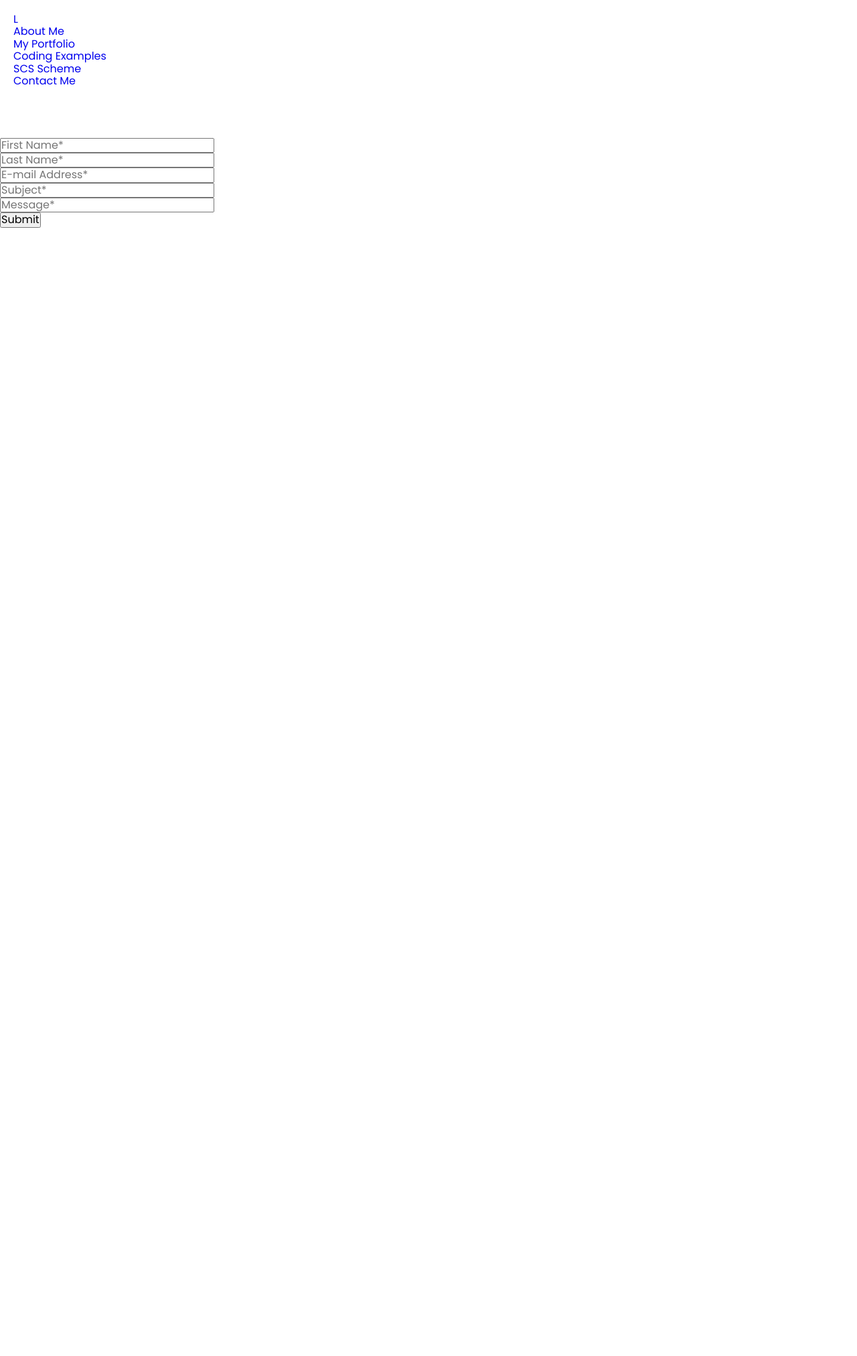
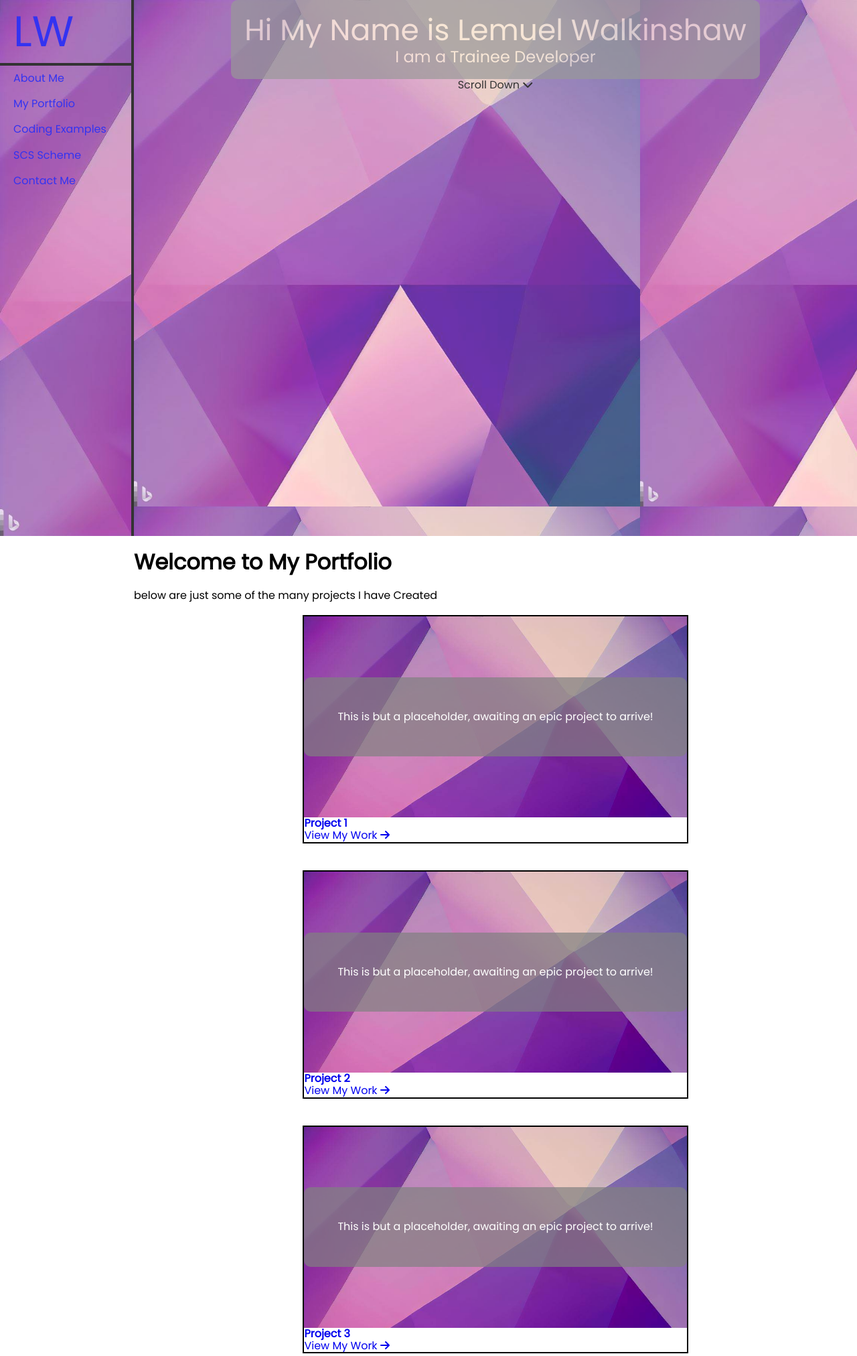
Before and after one commit to LemWalk/Lem-W-Portfolio, a PHP site: page /html/index.html in a window 1280 px wide. Shown: the top 2024 px of the page at 67% size. Before the commit the page ends 340 px from the top, so only its background shows below. Run offline with PHP 8.4, Linux system fonts and the light colour scheme; some libraries are stand-ins or nearby versions.

Commit message:
*basic content and styles*

```diff
--- a/html/index.html
+++ b/html/index.html
@@ -15,50 +15,149 @@
 <title>Lemuel Walkinshaw Portfolio</title>
 </head>
 
+  <!-- =======================================
+  =========== Body ==================== -->
 
   <body>
 
   <header>
-    <nav>
+    <nav style="background-image: url(../img/purple-triangle.jpg);">
       <div>
-        <span><a href="#">L</a></span>
+        <div class="nav-link-initials"><a href="#">LW</a></div>
         <ul>
-          <li><a href="#">About Me</a></li>
-          <li><a href="#">My Portfolio</a></li>
-          <li><a href="#">Coding Examples</a></li>
-          <li><a href="#">SCS Scheme</a></li>
-          <li><a href="#">Contact Me</a></li>
+          <li class="nav-link"><a href="#">About Me</a></li>
+          <li class="nav-link"><a href="#">My Portfolio</a></li>
+          <li class="nav-link"><a href="#">Coding Examples</a></li>
+          <li class="nav-link"><a href="#">SCS Scheme</a></li>
+          <li class="nav-link"><a href="#">Contact Me</a></li>
         </ul>
       </div>
     </nav>
-
-
   </header>
 
   <main>
     <div>
 
+      <div class="hero" style="background-image: url(../img/purple-triangle.jpg);">
+        <div class="hero-container">
+
+          <div class="hero-text-box">
+            <p class="hero-title">Hi My Name is Lemuel Walkinshaw</p>
+            <p class="hero-text">I am a Trainee Developer</p>
+          </div>
+
+          <div class="Scroll-down">
+            <span>Scroll Down</span>
+            <i class="fa-solid fa-chevron-down"></i>
+
+          </div>
+        </div>
+      </div>
+
       <section class="portfolio">
+        <div>
 
+          <div class="port-intro">
+            <h1>Welcome to My Portfolio</h1>
+            <p>below are just some of the many projects I have Created </p>
+          </div>
+
+          <div class="port-outer">
+
+            <div class="port-item">
+              <a href="#">
+                <div class="port-img" style="background-image: url(../img/purple-triangle.jpg);">
+                  <span class="port-img-text">This is but a placeholder, awaiting an epic project to arrive!</span>
+                </div>
+                <div class="port-info">
+                  <h3>Project 1</h3>
+                  <p>View My Work <i class="fa-solid fa-arrow-right"></i></p>
+                </div>
+              </a>
+            </div>
+
+            <div class="port-item">
+              <a href="#">
+                <div class="port-img" style="background-image: url(../img/purple-triangle.jpg);">
+                  <span class="port-img-text">This is but a placeholder, awaiting an epic project to arrive!</span>
+                </div>
+                <div class="port-info">
+                  <h3>Project 2</h3>
+                  <p>View My Work <i class="fa-solid fa-arrow-right"></i></p>
+                </div>
+              </a>
+            </div>
+
+            <div class="port-item">
+              <a href="#">
+                <div class="port-img" style="background-image: url(../img/purple-triangle.jpg);">
+                  <span class="port-img-text">This is but a placeholder, awaiting an epic project to arrive!</span>
+                </div>
+                <div class="port-info">
+                  <h3>Project 3</h3>
+                  <p>View My Work <i class="fa-solid fa-arrow-right"></i></p>
+                </div>
+              </a>
+            </div>
+
+            <div class="port-item">
+              <a href="#">
+                <div class="port-img" style="background-image: url(../img/purple-triangle.jpg);">
+                  <span class="port-img-text">This is but a placeholder, awaiting an epic project to arrive!</span>
+                </div>
+                <div class="port-info">
+                  <h3>Project 4</h3>
+                  <p>View My Work <i class="fa-solid fa-arrow-right"></i></p>
+                </div>
+              </a>
+            </div>
+
+            <div class="port-item">
+              <a href="#">
+                <div class="port-img" style="background-image: url(../img/purple-triangle.jpg);">
+                  <span class="port-img-text">This is but a placeholder, awaiting an epic project to arrive!</span>
+                </div>
+                <div class="port-info">
+                  <h3>Project 5</h3>
+                  <p>View My Work <i class="fa-solid fa-arrow-right"></i></p>
+                </div>
+              </a>
+            </div>
+
+            <div class="port-item">
+              <a href="#">
+                <div class="port-img" style="background-image: url(../img/purple-triangle.jpg);">
+                  <span class="port-img-text">This is but a placeholder, awaiting an epic project to arrive!</span>
+                </div>
+                <div class="port-info">
+                  <h3>Project 6</h3>
+                  <p>View My Work <i class="fa-solid fa-arrow-right"></i></p>
+                </div>
+              </a>
+            </div>
+
+          </div>
+
+
+        </div>
       </section>
 
 
       <div class="contact">
 
         <div class="contact-info">
-          <p></p><br>
-
-          <p></p><br>
-
-          <p></p><br>
-
+          <h2>Contact Me</h2>
+          <p>Want to work together??</p>
+          <p>Contact me on (insert telephone number)</p>
+          <p>Or email me at (insert email here)</p>
         </div>
 
-        <form action="#" method="get">
+        <form class="form-contact" action="#" method="get">
+          <div class="form-inner">
 
             <div class="data-input">
               <label for="fname"></label>
-            <input type="text" placeholder="First Name*">
+              <input id="input" type="text" placeholder="First Name*">
             </div>
 
             <div class="data-input">
@@ -68,16 +167,16 @@
 
             <div class="data-input">
               <label for="e-mail"></label>
-            <input type="text" placeholder="E-mail Address*">
+              <input type="email" placeholder="E-mail Address*">
             </div>
 
             <div class="data-input">
-            <label for="e-mail"></label>
+              <label for="subject"></label>
               <input type="text" placeholder="Subject*">
             </div>
 
             <div class="data-input">
-            <label for="e-mail"></label>
+              <label for="message"></label>
               <input type="text" placeholder="Message*">
             </div>
 
@@ -85,11 +184,10 @@
               <input type="submit" value="Submit">
             </div>
 
+        </div>
         </form>
       </div>
 
     </div>
   </main>
-
-
 </body>
--- a/scss/application.css
+++ b/scss/application.css
@@ -324,6 +324,124 @@ a {
   text-decoration: none;
 }
 
+main {
+  display: flex;
+  flex-direction: column;
+}
+
+.port-img {
+  display: flex;
+  flex-direction: column;
+  background-size: cover;
+  height: 300px;
+  justify-content: center;
+  align-items: center;
+}
+
+input[type=submit] {
+  border: solid pink 2px;
+  color: aqua;
+  background-color: seagreen;
+  padding: 10px 15px;
+}
+
 nav {
-  margin: 20px;
+  width: 200px;
+  position: fixed;
+  border-right: solid black 4px;
+  height: 100vh;
+  justify-content: center;
+  background-size: cover;
+  background-repeat: no-repeat;
+  opacity: 0.8;
+}
+
+.nav-link-initials {
+  border-bottom: solid black 4px;
+  padding: 10px 20px;
+}
+.nav-link-initials a {
+  font-size: 64px;
+}
+
+.nav-link {
+  padding: 10px 20px;
+}
+
+main {
+  margin-left: 200px;
+}
+
+.hero {
+  height: 100vh;
+  background-size: 70%;
+  background-repeat: repeat;
+  opacity: 80%;
+  background-image: rgba(0, 0, 0, 0.5);
+}
+
+.hero-container {
+  display: flex;
+  flex-direction: column;
+  align-items: center;
+}
+
+.hero-text-box {
+  display: flex;
+  flex-direction: column;
+  justify-content: center;
+  text-align: center;
+  padding: 20px;
+  border-radius: 10px;
+  background-color: grey;
+  opacity: 70%;
+  color: papayawhip;
+}
+
+.hero-title {
+  font-size: 44px;
+}
+
+.hero-text {
+  font-size: 24px;
+}
+
+.form-inner {
+  display: flex;
+  flex-direction: column;
+  justify-content: center;
+  align-items: center;
+  padding: 20px;
+  gap: 10px;
+}
+
+input[type=text], input[type=email] {
+  border: 0;
+  padding: 20px 10px;
+  background-color: #999;
+}
+input[type=text]::-moz-placeholder, input[type=email]::-moz-placeholder {
+  color: green;
+}
+input[type=text]::placeholder, input[type=email]::placeholder {
+  color: green;
+}
+
+.port-outer {
+  display: flex;
+  flex-direction: column;
+  justify-content: center;
+  align-items: center;
+}
+
+.port-item {
+  border: solid black 2px;
+  margin: 20px 0px;
+}
+
+.port-img-text {
+  background-color: rgba(128, 128, 128, 0.7);
+  color: #fff;
+  padding: 50px;
+  border-radius: 10px;
 }/*# sourceMappingURL=application.css.map */
--- a/scss/base/_base.scss
+++ b/scss/base/_base.scss
@@ -14,3 +14,8 @@ ul,ol{
 a{
 	text-decoration: none;
 }
+
+main{
+	display: flex;
+	flex-direction: column;
+}
--- a/scss/modules/_buttons.scss
+++ b/scss/modules/_buttons.scss
@@ -0,0 +1,8 @@
+
+
+input[type=submit]{
+    border: solid pink 2px;
+    color: aqua;
+    background-color: seagreen;
+    padding: 10px 15px;
+}
--- a/scss/modules/_forms.scss
+++ b/scss/modules/_forms.scss
@@ -0,0 +1,18 @@
+
+.form-inner{
+    display: flex;
+    flex-direction: column;
+    justify-content: center;
+    align-items: center;
+    padding: 20px;
+    gap: 10px;
+}
+
+input[type=text], input[type=email]{
+    border: 0;
+    padding: 20px 10px;
+    background-color: #999;
+    &::placeholder{
+        color: green;
+    }
+}
--- a/scss/modules/_hero.scss
+++ b/scss/modules/_hero.scss
@@ -0,0 +1,38 @@
+main{
+    margin-left: 200px;
+}
+
+.hero{
+    height: 100vh;
+    background-size: 70%;
+    background-repeat: repeat;
+    opacity: 80%;
+    background-image: rgba($color: #000000, $alpha: 0.5);
+}
+
+.hero-container{
+    display: flex;
+    flex-direction: column;
+    align-items: center;
+}
+
+.hero-text-box{
+    display: flex;
+    flex-direction: column;
+    justify-content: center;
+    text-align: center;
+    padding: 20px;
+    border-radius: 10px;
+    background-color: grey;
+    opacity: 70%;
+    color: papayawhip;
+}
+
+.hero-title{
+    font-size: 44px;
+}
+
+.hero-text{
+    font-size: 24px;
+
+}
--- a/scss/modules/_img.scss
+++ b/scss/modules/_img.scss
@@ -0,0 +1,8 @@
+.port-img{
+    display: flex;
+    flex-direction: column;
+    background-size: cover;
+    height: 300px;
+    justify-content: center;
+    align-items: center;
+}
--- a/scss/modules/_navbar.scss
+++ b/scss/modules/_navbar.scss
@@ -1,3 +1,23 @@
 nav{
-    margin: 20px;
+    width: 200px;
+    position: fixed;
+    border-right: solid black 4px;
+    height: 100vh;
+    justify-content: center;
+    background-size: cover;
+    background-repeat: no-repeat;
+    opacity: 0.8;
+
 }
+
+.nav-link-initials{
+    border-bottom: solid black 4px;
+    padding: 10px 20px;
+    a{font-size: 64px;
+    }
+}
+
+.nav-link{
+    padding: 10px 20px;
+
+}
--- a/scss/modules/_portfolio.scss
+++ b/scss/modules/_portfolio.scss
@@ -0,0 +1,19 @@
+.port-outer{
+    display: flex;
+    flex-direction: column;
+    justify-content: center;
+    align-items: center;
+}
+
+.port-item{
+    border: solid black 2px;
+    margin: 20px 0px;
+}
+
+.port-img-text{
+    background-color: rgba($color: grey, $alpha: 0.7);
+    color: #fff;
+    padding: 50px;
+    border-radius: 10px;
+
+}
--- a/scss/utilities/_config.scss
+++ b/scss/utilities/_config.scss
@@ -9,8 +9,8 @@ $font-family--primary   : 'Poppins', sans-serif;
 
 // Breakpoints
 
-$breakpoint-xs    :1px;
-$breakpoint-s     :485px;
-$breakpoint-m     :752px;
-$breakpoint-l     :976px;
-$breakpoint-xl    :1244px;
+$breakpoint-xs    :280px;
+$breakpoint-s     :576px;
+$breakpoint-m     :768px;
+$breakpoint-l     :992px;
+$breakpoint-xl    :1200px;
--- a/scss/utilities/_mixins.scss
+++ b/scss/utilities/_mixins.scss
@@ -11,7 +11,7 @@
 @mixin mq($break) {
 
     @if $break == "x-small"{
-    @media (min-width: 320px) and (max-width: $breakpoint-s -1) {
+    @media (min-width: $breakpoint-xs) and (max-width: $breakpoint-s -1) {
 			@content;
     }
 	}
```
Also changed, not shown: html/about.html (+17 -0 lines), html/coding.html (+18 -0 lines), html/contact.html (deleted, +0 -23 lines), html/portfolio.html (deleted, +0 -23 lines), img/blue-hexagon.jpg (added), img/purple-triangle.jpg (added), 1 other file. Lines whose indentation alone changed are shown as unchanged.
